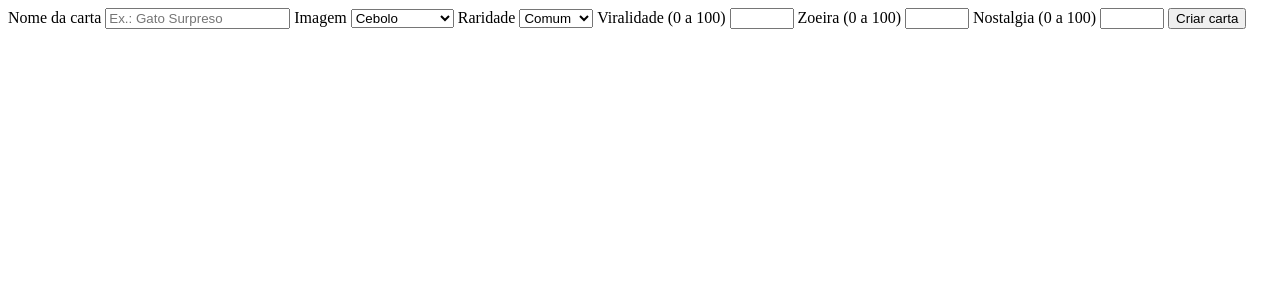
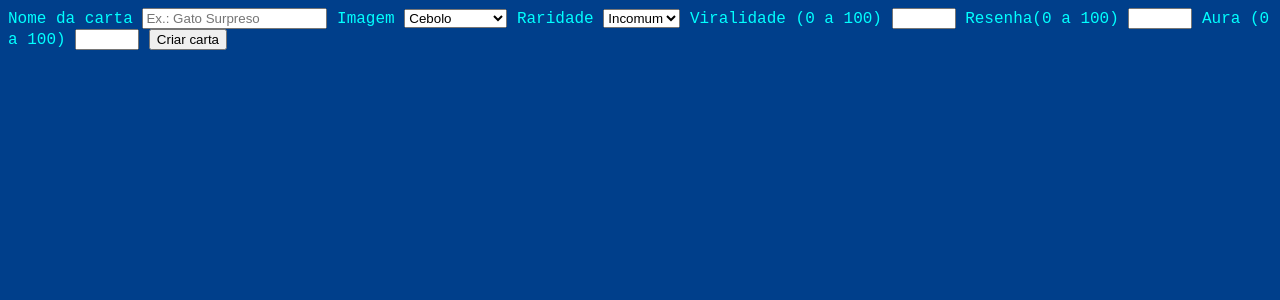
Before and after one commit to XRafaelGCX/Super-trunfo, a Flask app: page /criar in a window 1280 px wide. Shown: the top 300 px of the page. Run offline with Flask 3, Linux system fonts and the light colour scheme.

Commit message:
Correções e otimizações

```diff
--- a/app.py
+++ b/app.py
@@ -7,23 +7,23 @@ app = Flask(__name__)
 cartas = {
     "cebolo" : {
                     "nome" : "Cebolo",
-                    "img" : "../static/images/Cebolinha.jpg",
-                    "raridade" : "Raro",
+                    "img" : "Cebolinha.jpg",
+                    "raridade" : "rara",
                     "viralidade" : 25,
                     "resenha" : 100,
                     "aura" : 70
                 },
     "calado" : {
                     "nome" : "Calado beta",
-                    "img" : "../static/images/calado beta.jpg",
-                    "raridade" : "Lendário",
+                    "img" : "calado beta.jpg",
+                    "raridade" : "lendaria",
                     "viralidade" : 75,
                     "resenha" : 80,
                     "aura" : 80
                 },
     "burro" : {
                     "nome" : "Burro carente",
-                    "img" : "../static/images/burro.jpg",
+                    "img" : "burro.jpg",
                     "raridade" : "Incomum",
                     "viralidade" : 75,
                     "resenha" : 55,
@@ -34,7 +34,7 @@ cartas = {
 
 @app.route("/")
 def index():
-    return render_template("index.html")
+    return render_template("index.html", cartas=cartas)
 
 
 @app.route("/regras")
@@ -78,7 +78,7 @@ def resultado(carta, atributo):
     else:
         resultado = "Empate!"
 
-    poder_total = minha["viralidade"] + minha["zoeira"] + minha["nostalgia"]
+    poder_total = minha["viralidade"] + minha["resenha"] + minha["aura"]
 
     return render_template("resultado.html",
                            atributo=atributo,
@@ -99,18 +99,18 @@ def carta_criada():
     imagem = request.form["imagem"]
     raridade = request.form["raridade"]
     viralidade = int(request.form["viralidade"])
-    zoeira = int(request.form["zoeira"])
-    nostalgia = int(request.form["nostalgia"])
+    resenha = int(request.form["resenha"])
+    aura = int(request.form["aura"])
 
     # A carta nova também entra no duelo (até o servidor reiniciar!)
     chave = nome.lower().replace(" ", "-")
-    cartas[chave] = {"nome": nome, "imagem": imagem, "raridade": raridade,
-                     "viralidade": viralidade, "zoeira": zoeira, "nostalgia": nostalgia}
+    cartas[chave] = {"nome": nome, "img": imagem, "raridade": raridade,
+                     "viralidade": viralidade, "resenha": resenha, "aura": aura}
 
-    poder_total = viralidade + zoeira + nostalgia
+    poder_total = viralidade + resenha + aura
     return render_template("carta_criada.html",
                            chave=chave, nome=nome, imagem=imagem, raridade=raridade,
-                           viralidade=viralidade, zoeira=zoeira, nostalgia=nostalgia,
+                           viralidade=viralidade, resenha=resenha, aura=aura,
                            poder_total=poder_total)
 
 if __name__ == "__main__":
--- a/templates/atributo.html
+++ b/templates/atributo.html
@@ -15,8 +15,8 @@
     <p>Escolha o atributo para desafiar uma carta sorteada:</p>
     <ul class="escolhas">
         <li><a href="/duelo/{{ carta }}/viralidade">Viralidade</a></li>
-        <li><a href="/duelo/{{ carta }}/resenha">Zoeira</a></li>
-        <li><a href="/duelo/{{ carta }}/aura">Nostalgia</a></li>
+        <li><a href="/duelo/{{ carta }}/resenha">Resenha</a></li>
+        <li><a href="/duelo/{{ carta }}/aura">Aura</a></li>
     </ul>
     <a href="/">Voltar para a coleção</a>
 </body>
--- a/templates/criar.html
+++ b/templates/criar.html
@@ -1,17 +1,25 @@
+<!DOCTYPE html>
+<html lang="pt-BR">
+<head>
+    <meta charset="UTF-8">
+    <title>Duelo - Trunfo de Memes</title>
+    <link rel="stylesheet" href="/static/css/style.css">
+</head>
+<body>
     <form class="formulario" action="/carta_criada" method="post">
         <label for="nome">Nome da carta</label>
         <input type="text" name="nome" id="nome" placeholder="Ex.: Gato Surpreso" required>
 
         <label for="imagem">Imagem</label>
         <select name="imagem" id="imagem">
-        <option value="cebolinha.png">Cebolo</option>
-        <option value="calado beta.png">Calado Beta</option>
-        <option value="burro.png">Burro carente</option>
+            <option value="Cebolinha.jpg">Cebolo</option>
+            <option value="calado beta.jpg">Calado Beta</option>
+            <option value="burro.jpg">Burro carente</option>
         </select>
 
         <label for="raridade">Raridade</label>
         <select name="raridade" id="raridade">
-        <option value="comum">Comum</option>
+            <option value="incomum">Incomum</option>
             <option value="rara">Rara</option>
             <option value="lendaria">Lendária</option>
         </select>
@@ -19,11 +27,13 @@
         <label for="viralidade">Viralidade (0 a 100)</label>
         <input type="number" name="viralidade" id="viralidade" min="0" max="100" required>
 
-    <label for="zoeira">Zoeira (0 a 100)</label>
-    <input type="number" name="zoeira" id="zoeira" min="0" max="100" required>
+        <label for="zoeira">Resenha(0 a 100)</label>
+        <input type="number" name="resenha" id="resenha" min="0" max="100" required>
 
-    <label for="nostalgia">Nostalgia (0 a 100)</label>
-    <input type="number" name="nostalgia" id="nostalgia" min="0" max="100" required>
+        <label for="nostalgia">Aura (0 a 100)</label>
+        <input type="number" name="aura" id="aura" min="0" max="100" required>
 
         <button type="submit">Criar carta</button>
     </form>
+</body>
+</html>
```
Also changed, not shown: templates/carta_criada.html (+8 -3 lines), templates/index.html (+27 -50 lines). Lines whose indentation alone changed are shown as unchanged.
